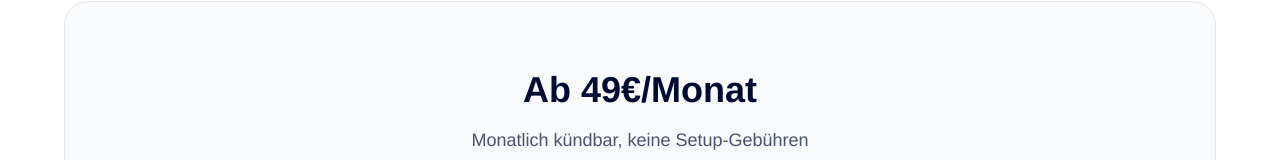
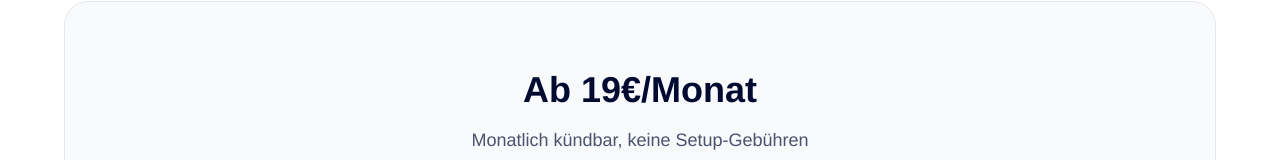
Before and after one commit to DevBerkcan/gentlegroup, a Next.js app: page /products/gentlebook in a window 1280 px wide. Shown: the part 1501-1661 px from the top of the page. Built offline with nearby package versions, Linux system fonts and the light colour scheme.

Commit message:
Adjust some prices

```diff
--- a/app/products/gentleaccess/page.tsx
+++ b/app/products/gentleaccess/page.tsx
@@ -313,7 +313,7 @@ export default function GentleAccessPage() {
           >
             <div className="max-w-2xl mx-auto">
               <h2 className={`text-4xl font-bold mb-4 ${textColor}`}>
-                Ab 49€/Monat
+                Ab 19€/Monat
               </h2>
               <p className={`text-lg ${mutedColor} mb-8`}>
                 Monatlich kündbar • Keine Setup-Gebühren • Unbegrenzte Tests
--- a/app/products/gentlebook/page.tsx
+++ b/app/products/gentlebook/page.tsx
@@ -146,7 +146,7 @@ export default function GentleBookPage() {
           className={`${cardBg} backdrop-blur-xl rounded-3xl p-12 border ${borderColor} text-center`}
         >
           <h2 className={`text-4xl font-bold mb-4 ${textColor}`}>
-            Ab 49€/Monat
+            Ab 19€/Monat
           </h2>
           <p className={`text-lg ${mutedColor} mb-8`}>
             Monatlich kündbar, keine Setup-Gebühren
--- a/app/products/gentlecalc/page.tsx
+++ b/app/products/gentlecalc/page.tsx
@@ -440,7 +440,7 @@ export default function GentleCalcPage() {
             className={`${cardBg} backdrop-blur-xl rounded-3xl p-12 border ${borderColor} text-center`}
           >
             <h2 className={`text-4xl font-bold mb-4 ${textColor}`}>
-              Ab 39€/Monat
+              Ab 9€/Monat
             </h2>
             <p className={`text-lg ${mutedColor} mb-8`}>
               Monatlich kündbar, keine Setup-Gebühren
--- a/app/products/gentletrack/page.tsx
+++ b/app/products/gentletrack/page.tsx
@@ -441,7 +441,7 @@ export default function GentleTrackPage() {
             className={`${cardBg} backdrop-blur-xl rounded-3xl p-12 border ${borderColor} text-center`}
           >
             <h2 className={`text-4xl font-bold mb-4 ${textColor}`}>
-              Ab 15€/Monat
+              Ab 9€/Monat
             </h2>
             <p className={`text-lg ${mutedColor} mb-8`}>
               Monatlich kündbar, keine Setup-Gebühren
--- a/components/Products.tsx
+++ b/components/Products.tsx
@@ -15,7 +15,7 @@ const PRODUCTS = [
     icon: HiChartBar,
     gradient: 'from-aquamarine to-tropical-indigo',
     features: ['Live-Status Ihrer Projekte', 'Automatische Updates', 'Transparente Kommunikation', 'Meilenstein-Tracking'],
-    pricing: 'Ab 29€/Monat',
+    pricing: 'Ab 9€/Monat',
     link: '/products/gentletrack',
   },
   {
@@ -26,7 +26,7 @@ const PRODUCTS = [
     icon: HiEye,
     gradient: 'from-tropical-indigo to-aquamarine',
     features: ['WCAG 2.1 Compliance-Check', 'Automatische Optimierungen', 'Screen-Reader Kompatibilität', 'Kontrast-Anpassungen'],
-    pricing: 'Ab 49€/Monat',
+    pricing: 'Ab 19€/Monat',
     link: '/products/gentleaccess',
   },
   {
@@ -37,7 +37,7 @@ const PRODUCTS = [
     icon: HiCalculator,
     gradient: 'from-aquamarine to-tropical-indigo',
     features: ['Individuell konfigurierbar', 'Automatische Preisberechnung', 'Lead-Generierung', 'Direkte Buchungsanfragen'],
-    pricing: 'Ab 39€/Monat',
+    pricing: 'Ab 19€/Monat',
     link: '/products/gentlecalc',
   },
   {
@@ -48,7 +48,7 @@ const PRODUCTS = [
     icon: HiCalendar,
     gradient: 'from-tropical-indigo to-aquamarine',
     features: ['24/7 Online-Terminbuchung', 'Service & Preis-Verwaltung', 'Automatische Kalender-Synchronisation', 'WhatsApp & Instagram Integration'],
-    pricing: 'Ab 49€/Monat',
+    pricing: 'Ab 19€/Monat',
     link: '/products/gentlebook',
   },
 ]
--- a/components/Work.tsx
+++ b/components/Work.tsx
@@ -97,7 +97,7 @@ const content = {
         tags: ['React', 'Vite', 'Node.js', 'MySQL', 'Android', 'iOS', 'Cloudflare', 'cPanel'],
         color: 'from-aquamarine to-tropical-indigo',
         image: '/teretnjaci.png',
-        url: 'https://teretnjaci.ba',
+        url: '#',
         imagePosition: 'object-top',
       },
       {
@@ -343,7 +343,7 @@ const Work = () => {
 
       <div ref={containerRef} className="relative z-10 max-w-[1600px] mx-auto px-4 sm:px-8 lg:px-16">
 
-        <div className="flex flex-col sm:flex-row sm:items-end justify-between gap-4 sm:gap-8 mb-10 sm:mb-16">
+        <div className="flex flex-col sm:flex-row sm:items-end justify-between gap-4 sm:gap-8 mb-10 sm:mb-16" style={{ alignItems: 'flex-start' }}>
           <motion.div
             initial={{ opacity: 0, x: -30 }}
             whileInView={{ opacity: 1, x: 0 }}
@@ -363,7 +363,7 @@ const Work = () => {
             whileInView={{ opacity: 1, y: 0 }}
             viewport={{ once: true }}
             transition={{ duration: 0.6, delay: 0.15 }}
-            className="flex items-center gap-3 shrink-0 sm:pb-1"
+            className="flex items-center gap-3 shrink-0"
           >
             <div className="text-right hidden sm:block">
               <p className={`text-sm font-semibold ${textColor}`}>
@@ -392,9 +392,9 @@ const Work = () => {
 
         <motion.div
           style={{ y: cardY, opacity: cardOpacity }}
-          className="hidden lg:flex min-h-[70vh] items-start justify-center relative cursor-default mb-16 sm:mb-20"
+          className="hidden lg:block relative cursor-default mb-8"
         >
-          <div ref={projectsContainerRef} className="w-full max-w-[1400px] px-0 sm:px-4 relative" style={{ perspective: '2000px' }}>
+          <div ref={projectsContainerRef} className="w-full max-w-[1400px] px-0 sm:px-4 relative" style={{ perspective: '2000px', height: '620px' }}>
             {content.work.items.map((proj, index) => {
               const offset = index - activeProject
               const isActive = index === activeProject
```
